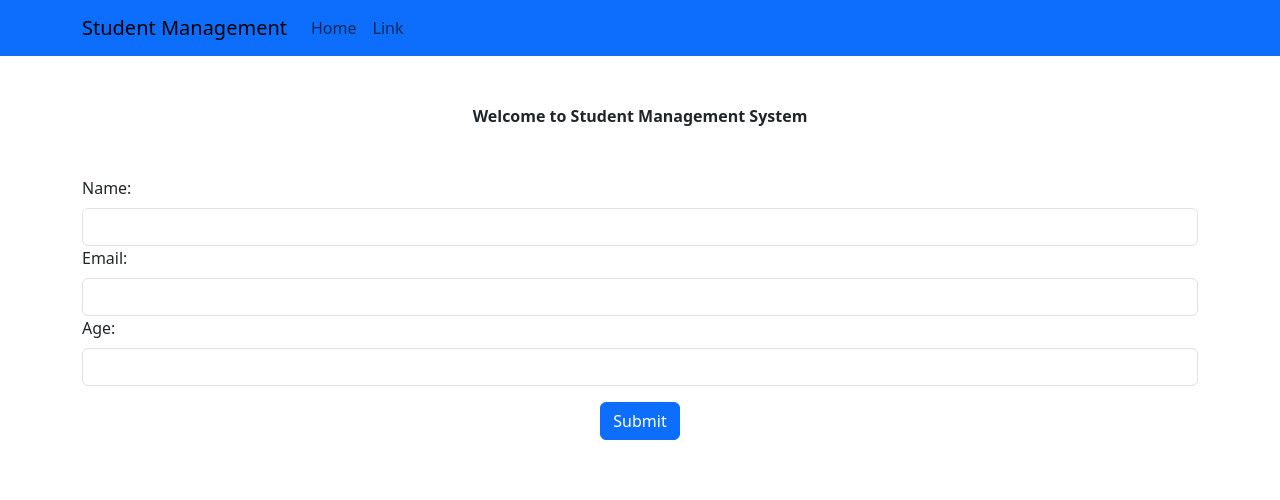
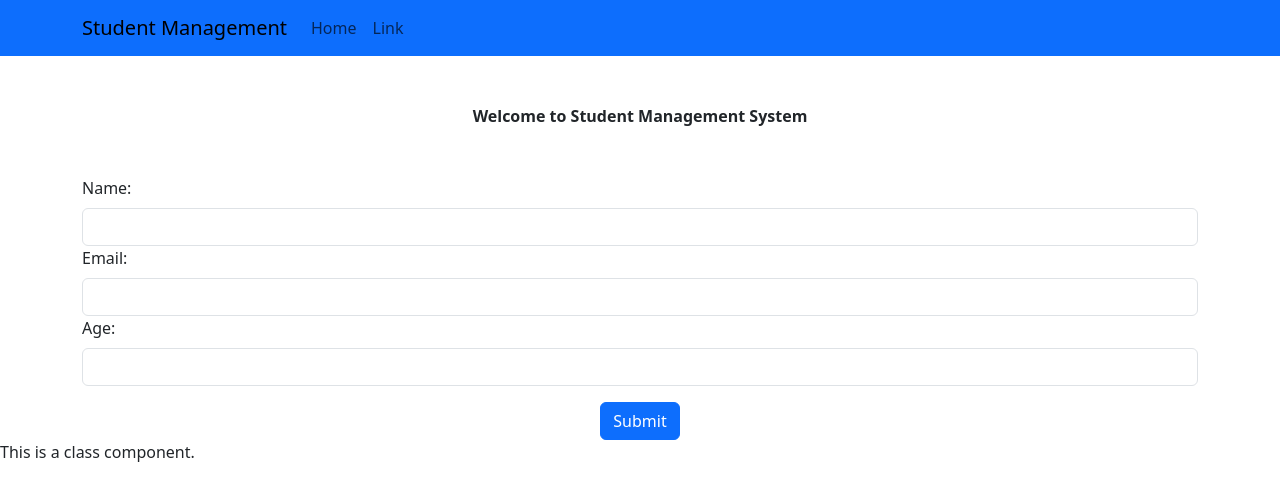
Before and after one commit to Pratikshasg17/React_Demo, a React (Create React App) app: page / in a window 1280 px wide. Shown: the top 500 px of the page. Built offline with nearby package versions, Linux system fonts and the light colour scheme.

Commit message:
class component

```diff
--- a/src/app/App.css
+++ b/src/app/App.css
@@ -1,3 +1,4 @@
+
 .App {
   text-align: center;
 }
--- a/src/app/App.js
+++ b/src/app/App.js
@@ -1,13 +1,14 @@
 import { Display, Log} from "../component/Add";
 import Navbar from "../component/Nav";
-
-
+import Profile from "../component/Profile";
+import 'bootstrap/dist/css/bootstrap.min.css';
 function App() {
   return (
     <>
       <Navbar title="Student Management" />
       <Display/>
       <Log/>
+      <Profile/>
     </>
   );
 }
--- a/src/component/Nav.js
+++ b/src/component/Nav.js
@@ -1,4 +1,4 @@
-import 'bootstrap/dist/css/bootstrap.min.css';
+//import 'bootstrap/dist/css/bootstrap.min.css';
 import {Nav, Navbar, Container} from 'react-bootstrap';
 function Nav1(props) {
   return (
--- /dev/null
+++ b/src/component/Profile.js
@@ -0,0 +1,11 @@
+import React, { Component } from 'react'
+
+export default class Profile extends Component {
+  render() {
+    return (
+      <div>
+        This is a class component.
+      </div>
+    )
+  }
+}
--- a/src/index.css
+++ b/src/index.css
@@ -1,3 +1,4 @@
+
 body {
   margin: 0;
   font-family: -apple-system, BlinkMacSystemFont, 'Segoe UI', 'Roboto', 'Oxygen',
```
